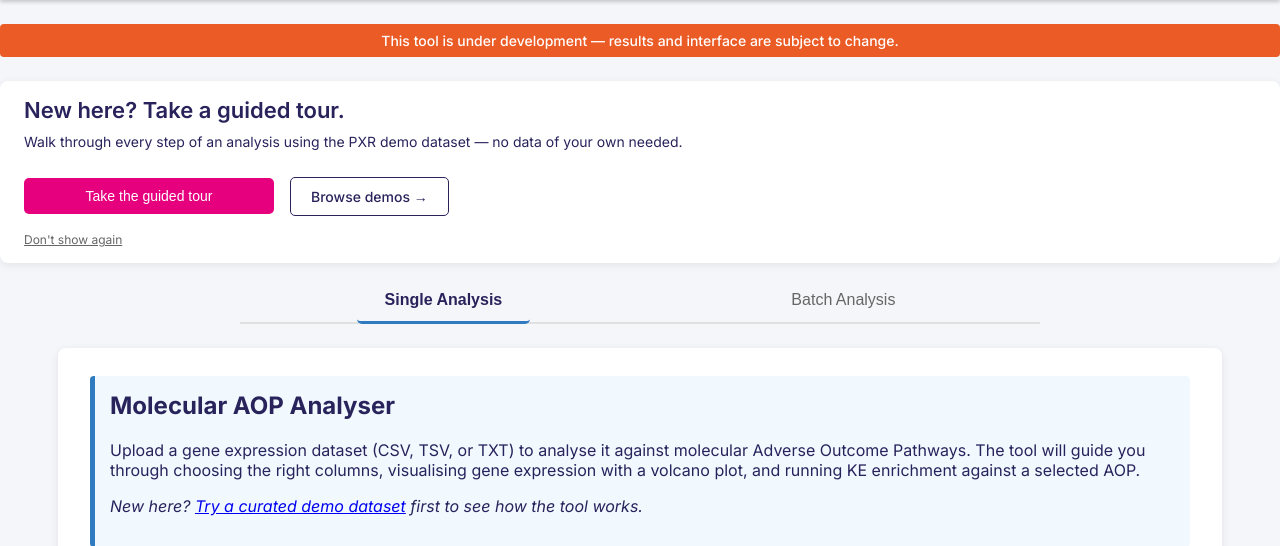
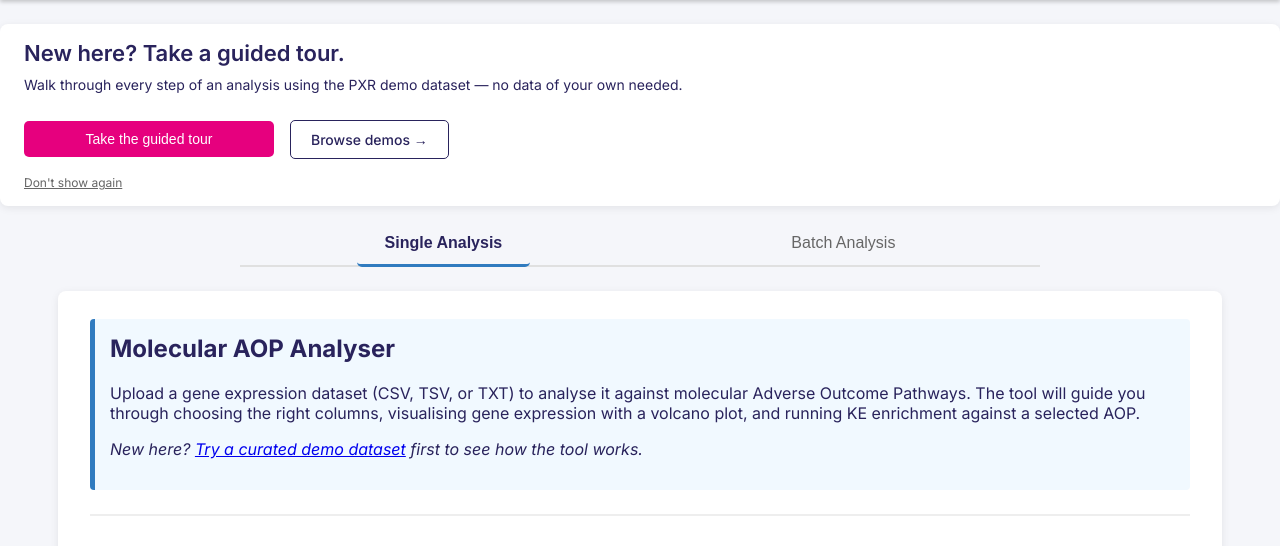
Before and after one commit to marvinm2/molAOP-analyser, a Flask app: page / in a window 1280 px wide. Shown: the part 60-606 px from the top of the page. Run offline with Flask 3, Linux system fonts and the light colour scheme; some libraries are stand-ins or nearby versions.

Commit message:
Move to Python 3.14 and drop the under-development banner (#88) (#119)
Dependabot proposed the Python bump as a one-line Dockerfile change,
which is the one way it cannot safely be done: requirements.txt and
requirements-dev.txt are pip-compile locks resolved inside the image's
base, and CI pins its interpreter to match. Bumping the base alone would
have left both locks and all three workflow python-version keys
describing an interpreter the image no longer runs.

Done as the single change the project docs prescribe: both locks
regenerated in python:3.14-bookworm, the suite run there, Dockerfile and
CI updated together, and the CLAUDE.md/README references to the
regeneration base brought along.

The pins did not move. Regenerating without --upgrade preserves existing
pins where they still resolve and every one did, so the locks are
identical to their 3.11 versions apart from the header. That is what an
interpreter bump should look like — one variable changes, so a failure
is attributable to Python rather than to a simultaneous dependency
upgrade. kaleido==0.2.1 and pycairo both install cleanly on 3.14.

Verified in the 3.14 base before merge: locks compile, the shipped lock
installs, 593 tests pass, the image builds, and a container from it
serves /, /demos, /documentation and /about at 200.

Also removes the orange "This tool is under development" band from the
landing page and its now-unused .alert-band rule.

```diff
--- a/requirements-dev.txt
+++ b/requirements-dev.txt
@@ -1,5 +1,5 @@
 #
-# This file is autogenerated by pip-compile with Python 3.11
+# This file is autogenerated by pip-compile with Python 3.14
 # by the following command:
 #
 #    pip-compile --output-file=requirements-dev.txt --strip-extras requirements-dev.in
--- a/requirements.txt
+++ b/requirements.txt
@@ -1,5 +1,5 @@
 #
-# This file is autogenerated by pip-compile with Python 3.11
+# This file is autogenerated by pip-compile with Python 3.14
 # by the following command:
 #
 #    pip-compile --output-file=requirements.txt --strip-extras requirements.in
--- a/static/css/pages/index.css
+++ b/static/css/pages/index.css
@@ -1,17 +1,6 @@
 /* Landing page (single + batch tabs) — extracted from templates/index.html.
    Page-specific overrides only; shared classes and design tokens
    live in static/css/main.css. */
-
-.alert-band {
-    background-color: var(--color-secondary-orange);
-    color: white;
-    text-align: center;
-    padding: 8px 16px;
-    font-size: 14px;
-    font-weight: 500;
-    margin: 0 0 24px 0;
-    border-radius: 4px;
-}
 
 .dose-grid {
     margin-left: 20px;
--- a/templates/index.html
+++ b/templates/index.html
@@ -7,8 +7,6 @@
 {% endblock %}
 
 {% block content %}
-<aside class="alert-band">This tool is under development &mdash; results and interface are subject to change.</aside>
-
 {# Phase 13: Guided Tour banner (TUTR-01). Visible regardless of active tab. Hidden client-side by tour.js when localStorage.molaop_tour_seen === 'true'. #}
 <section class="card card--banner card--banner--onboarding">
   <h2>New here? Take a guided tour.</h2>
```
Also changed, not shown: .github/workflows/ci.yml, .github/workflows/code-quality.yml, CHANGELOG.md, README.md, 1 other file.
